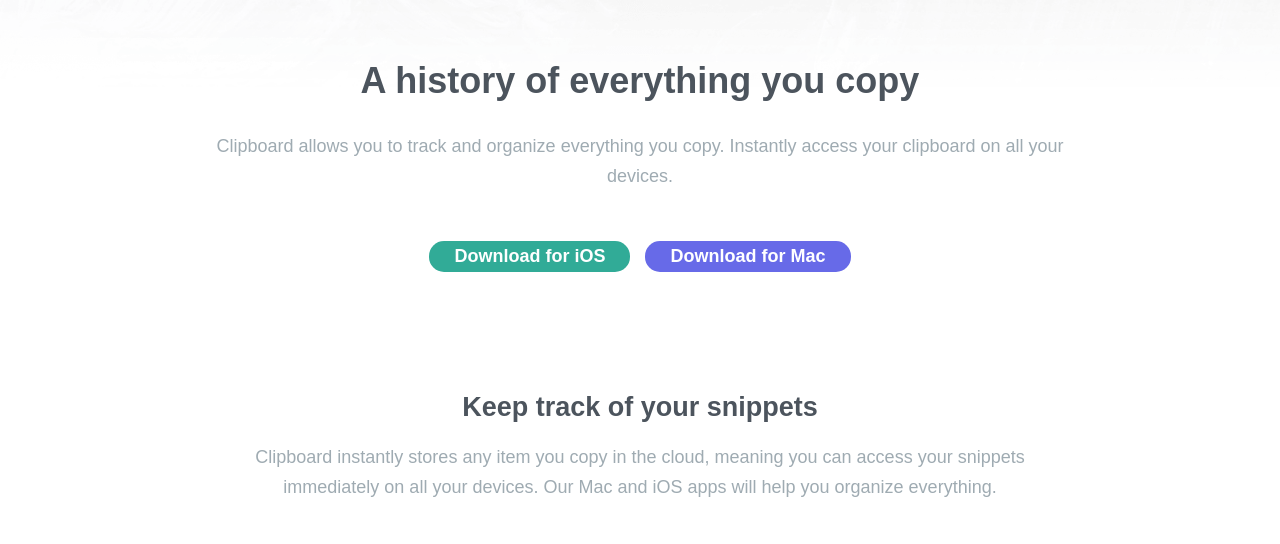
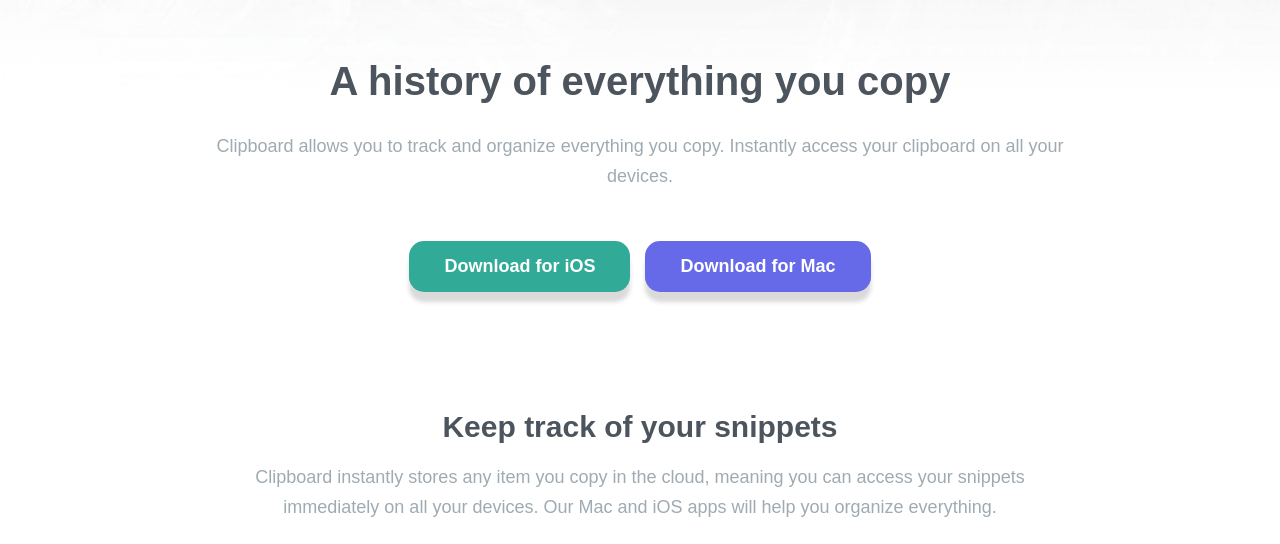
Before and after one commit to kumarmanglam/Clipboard-landing-page, a plain HTML site: page index.html in a window 1280 px wide. Shown: the part 228-772 px from the top of the page. Drawn offline with Linux system fonts and the light colour scheme; a web font is replaced by a local one.

Commit message:
changed font size and added button shadow

```diff
--- a/style.css
+++ b/style.css
@@ -55,6 +55,7 @@
 }
 
 .header-title h1 {
+    font-size: 40px;
     width: 80vw;
     font-weight: 600;
     padding: 10px 0;
@@ -72,11 +73,12 @@
 .btn {
     font-family: 'Bai Jamjuree', sans-serif;
     font-size: 18px;
-    padding: 5px 25px;
+    padding: 15px 35px;
     border-radius: 15px;
     color: white;
     font-weight: 600;
     transition: ease-in-out 0.1s;
+    box-shadow: 0px 10px 4px #dadada;
 }
 
 .btn:hover {
@@ -116,6 +118,7 @@
 }
 .main-feature h2 {
     text-align: center;
+    font-size: 30px;
 }
 
 .main-feature p {
@@ -146,7 +149,7 @@
 }
 
 .advantage h3 {
-    font-size: 30px;
+    font-size: 24px;
 }
 
 .computer-image {
```
